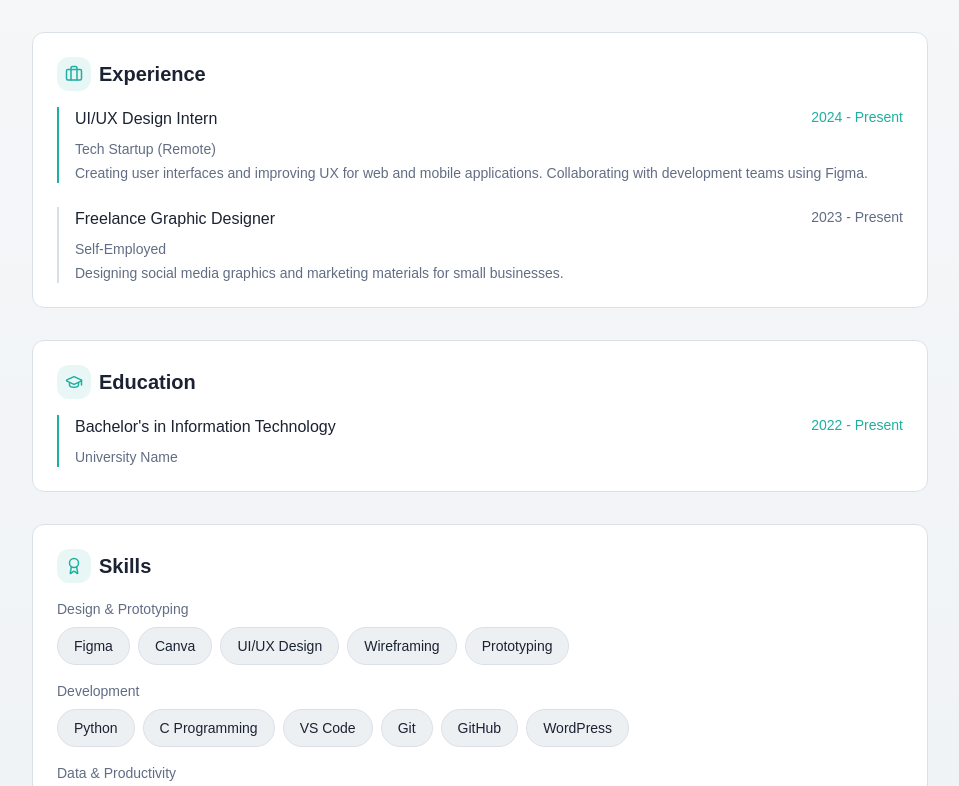
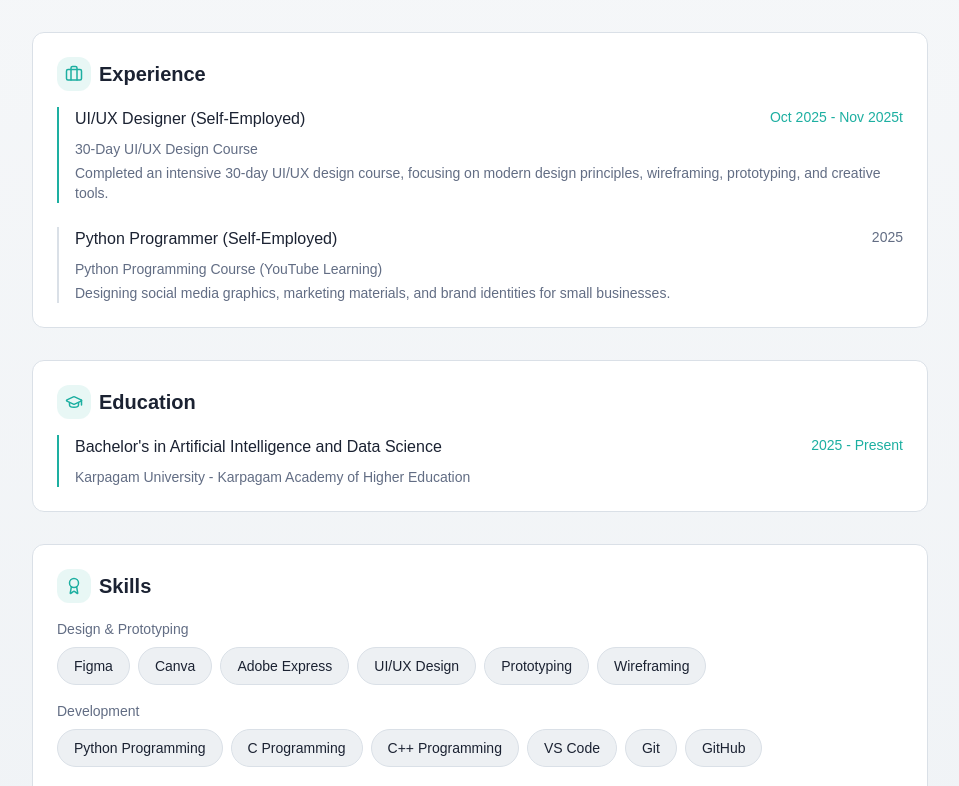
Before and after one commit to Aswinprasath/momentum-portfolio, a React (Vite) app: page /resume in a window 1280 px wide. Shown: the part 774-1560 px from the top of the page, without its empty margins (160-1119 px from the left). Built offline with nearby package versions, Linux system fonts and the light colour scheme; the HTML template or start-up script is replaced by a standard one.

Commit message:
Update Resume with new roles and education details

```diff
--- a/src/pages/Resume.tsx
+++ b/src/pages/Resume.tsx
@@ -85,23 +85,22 @@ const Resume = () => {
               <div className="space-y-6">
                 <div className="border-l-2 border-primary pl-4">
                   <div className="flex flex-col sm:flex-row sm:justify-between sm:items-start gap-1 mb-2">
-                    <h4 className="font-medium">UI/UX Design Intern</h4>
-                    <span className="text-sm text-primary">2024 - Present</span>
+                    <h4 className="font-medium">UI/UX Designer (Self-Employed)</h4>
+                    <span className="text-sm text-primary">Oct 2025 - Nov 2025t</span>
                   </div>
-                  <p className="text-sm text-muted-foreground mb-1">Tech Startup (Remote)</p>
+                  <p className="text-sm text-muted-foreground mb-1">30-Day UI/UX Design Course</p>
                   <p className="text-sm text-muted-foreground">
-                    Creating user interfaces and improving UX for web and mobile applications.
-                    Collaborating with development teams using Figma.
+                    Completed an intensive 30-day UI/UX design course, focusing on modern design principles, wireframing, prototyping, and creative tools.
                   </p>
                 </div>
                 <div className="border-l-2 border-border pl-4">
                   <div className="flex flex-col sm:flex-row sm:justify-between sm:items-start gap-1 mb-2">
-                    <h4 className="font-medium">Freelance Graphic Designer</h4>
-                    <span className="text-sm text-muted-foreground">2023 - Present</span>
+                    <h4 className="font-medium">Python Programmer (Self-Employed)</h4>
+                    <span className="text-sm text-muted-foreground">2025</span>
                   </div>
-                  <p className="text-sm text-muted-foreground mb-1">Self-Employed</p>
+                  <p className="text-sm text-muted-foreground mb-1">Python Programming Course (YouTube Learning)</p>
                   <p className="text-sm text-muted-foreground">
-                    Designing social media graphics and marketing materials for small businesses.
+                    Designing social media graphics, marketing materials, and brand identities for small businesses.
                   </p>
                 </div>
               </div>
@@ -117,10 +116,10 @@ const Resume = () => {
               </h3>
               <div className="border-l-2 border-primary pl-4">
                 <div className="flex flex-col sm:flex-row sm:justify-between sm:items-start gap-1 mb-2">
-                  <h4 className="font-medium">Bachelor's in Information Technology</h4>
-                  <span className="text-sm text-primary">2022 - Present</span>
+                  <h4 className="font-medium">Bachelor's in Artificial Intelligence and Data Science</h4>
+                  <span className="text-sm text-primary">2025 - Present</span>
                 </div>
-                <p className="text-sm text-muted-foreground">University Name</p>
+                <p className="text-sm text-muted-foreground">Karpagam University - Karpagam Academy of Higher Education</p>
               </div>
             </AnimatedCard>
 
@@ -136,7 +135,7 @@ const Resume = () => {
                 <div>
                   <h4 className="text-sm font-medium mb-2 text-muted-foreground">Design & Prototyping</h4>
                   <div className="flex flex-wrap gap-2">
-                    {['Figma', 'Canva', 'UI/UX Design', 'Wireframing', 'Prototyping'].map(skill => (
+                    {['Figma', 'Canva', 'Adobe Express', 'UI/UX Design', 'Prototyping', 'Wireframing'].map(skill => (
                       <SkillBadge key={skill} name={skill} />
                     ))}
                   </div>
@@ -144,7 +143,7 @@ const Resume = () => {
                 <div>
                   <h4 className="text-sm font-medium mb-2 text-muted-foreground">Development</h4>
                   <div className="flex flex-wrap gap-2">
-                    {['Python', 'C Programming', 'VS Code', 'Git', 'GitHub', 'WordPress'].map(skill => (
+                    {['Python Programming', 'C Programming', 'C++ Programming', 'VS Code', 'Git', 'GitHub'].map(skill => (
                       <SkillBadge key={skill} name={skill} />
                     ))}
                   </div>
```
